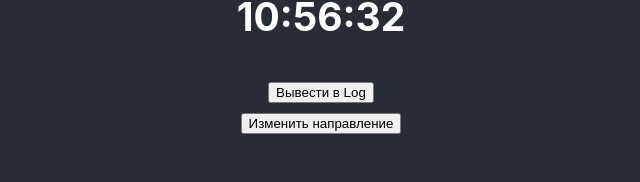
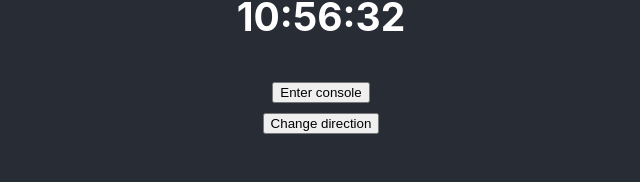
Before and after one commit to Smistav/react-time, a React (Create React App) app: page / in a window 1280 px wide. Shown: the part 172-354 px from the top of the page, without its empty margins (319-959 px from the left). Built offline with nearby package versions, Linux system fonts and the light colour scheme.

Commit message:
add constants

```diff
--- a/src/components/ButtonChangeTime/ButtonChangeTime.js
+++ b/src/components/ButtonChangeTime/ButtonChangeTime.js
@@ -1,9 +1,10 @@
+import { BUTTON_CHG_DIRECTION } from '../utils/constants';
 function ButonChangeTime({ changeTime }) {
   function handleClick() {
     changeTime();
   }
   return (
-    <button className="App-button" onClick={handleClick}>Изменить направление</button>
+    <button className="App-button" onClick={handleClick}>{BUTTON_CHG_DIRECTION}</button>
   )
 }
 export default ButonChangeTime
--- a/src/components/ButtonLog/ButtonLog.js
+++ b/src/components/ButtonLog/ButtonLog.js
@@ -1,9 +1,11 @@
+import { BUTTON_LOG } from '../utils/constants';
+
 function ButtonLog({ time }) {
   function handleClick() {
     console.log(`${time.hours}:${time.minutes}:${time.seconds}`);
   }
   return (
-    <button className="App-button" onClick={handleClick}>Вывести в Log</button>
+    <button className="App-button" onClick={handleClick}>{BUTTON_LOG}</button>
   )
 }
 export default ButtonLog
--- /dev/null
+++ b/src/components/utils/constants.js
@@ -0,0 +1,2 @@
+export const BUTTON_LOG = 'Enter console';
+export const BUTTON_CHG_DIRECTION = 'Change direction';
```
